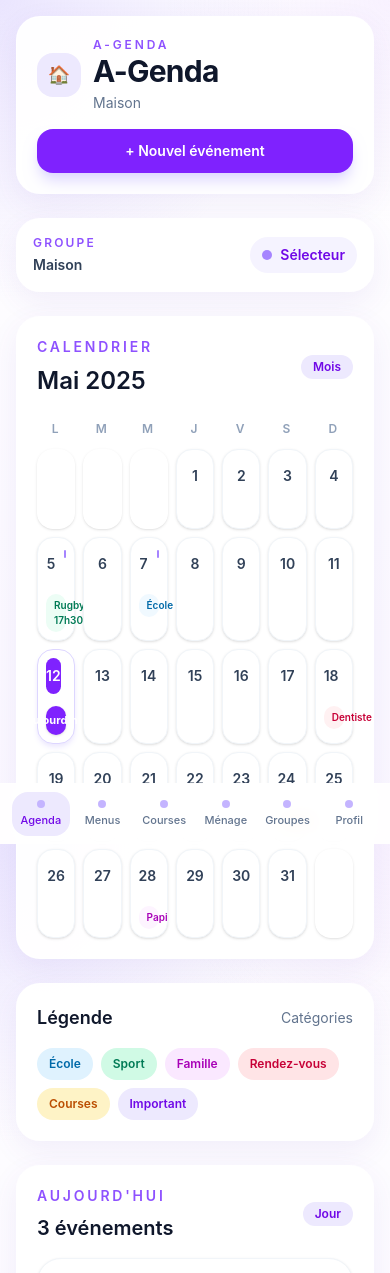
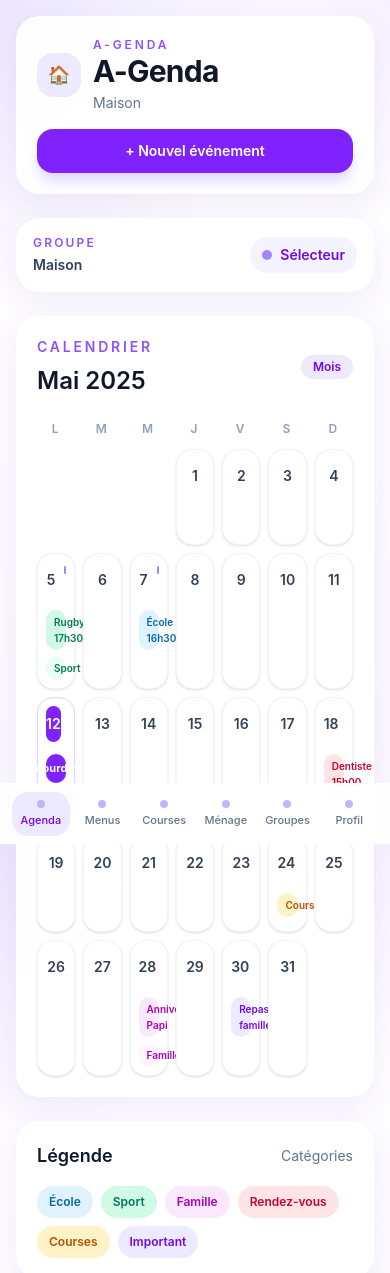
Before and after one commit to StephaneVenier/a-genda, a Next.js app: page / in a window 390 px wide. Shown: the top 1273 px of the page. Built offline with nearby package versions, Linux system fonts and the light colour scheme.

Commit message:
feat: refine A-Genda calendar events

```diff
--- a/app/page.tsx
+++ b/app/page.tsx
@@ -5,6 +5,22 @@ const calendarDays = [
   "19", "20", "21", "22", "23", "24", "25",
   "26", "27", "28", "29", "30", "31", "",
 ];
+
+const dayEvents: Record<string, Array<{ label: string; tone: string }>> = {
+  "5": [
+    { label: "Rugby 17h30", tone: "bg-emerald-100 text-emerald-700" },
+    { label: "Sport", tone: "bg-emerald-50 text-emerald-700" },
+  ],
+  "7": [{ label: "École 16h30", tone: "bg-sky-100 text-sky-700" }],
+  "12": [{ label: "Aujourd'hui", tone: "bg-violet-600 text-white" }],
+  "18": [{ label: "Dentiste 15h00", tone: "bg-rose-100 text-rose-700" }],
+  "24": [{ label: "Courses", tone: "bg-amber-100 text-amber-700" }],
+  "28": [
+    { label: "Anniversaire Papi", tone: "bg-fuchsia-100 text-fuchsia-700" },
+    { label: "Famille", tone: "bg-fuchsia-50 text-fuchsia-700" },
+  ],
+  "30": [{ label: "Repas famille", tone: "bg-violet-100 text-violet-700" }],
+};
 
 const todayEvents = [
   {
@@ -30,11 +46,7 @@ const todayEvents = [
   },
 ];
 
-const upcomingEvents = [
-  "Courses — Passage au supermarché",
-  "Anniversaire Papi",
-  "Repas famille",
-];
+const upcomingEvents = ["Courses — Passage au supermarché", "Anniversaire Papi", "Repas famille"];
 
 const categories = [
   { label: "École", style: "bg-sky-100 text-sky-700" },
@@ -50,7 +62,7 @@ const navItems = ["Agenda", "Menus", "Courses", "Ménage", "Groupes", "Profil"];
 export default function HomePage() {
   return (
     <main className="min-h-screen px-4 py-4 text-slate-900 sm:px-6 lg:px-8 lg:py-6">
-      <div className="mx-auto grid max-w-7xl gap-6 lg:grid-cols-[250px_minmax(0,1fr)]">
+      <div className="mx-auto grid max-w-7xl gap-6 lg:grid-cols-[240px_minmax(0,1fr)]">
         <aside className="hidden lg:flex lg:flex-col">
           <div className="glass-card flex h-full flex-col p-5">
             <div>
@@ -140,7 +152,7 @@ export default function HomePage() {
             </div>
           </div>
 
-          <div className="grid gap-6 xl:grid-cols-[minmax(0,1.7fr)_360px]">
+          <div className="grid gap-6 xl:grid-cols-[minmax(0,1.8fr)_360px]">
             <section className="space-y-6">
               <article className="glass-card p-5 md:p-6">
                 <div className="mb-5 flex items-center justify-between gap-3">
@@ -166,18 +178,14 @@ export default function HomePage() {
                   ))}
                   {calendarDays.map((day, index) => {
                     const isToday = day === "12";
-                    const hasDot = ["5", "7", "12", "18", "24", "28"].includes(day);
+                    const events = dayEvents[day] ?? [];
                     return (
                       <div
                         key={`${day}-${index}`}
                         className={[
-                          "min-h-20 rounded-2xl border p-2 sm:min-h-24",
-                          day
-                            ? "border-slate-100 bg-white"
-                            : "border-transparent bg-transparent",
-                          isToday
-                            ? "border-violet-200 bg-violet-50/80 shadow-md shadow-violet-100"
-                            : "shadow-sm",
+                          "min-h-24 rounded-2xl border p-2 sm:min-h-28",
+                          day ? "border-slate-100 bg-white shadow-sm" : "border-transparent bg-transparent",
+                          isToday ? "border-violet-200 bg-violet-50/80 shadow-md shadow-violet-100" : "",
                         ].join(" ")}
                       >
                         {day ? (
@@ -191,7 +199,7 @@ export default function HomePage() {
                               >
                                 {day}
                               </span>
-                              {hasDot ? (
+                              {events.length > 0 ? (
                                 <span className="mt-1 h-2 w-2 rounded-full bg-violet-400" />
                               ) : null}
                             </div>
@@ -200,33 +208,16 @@ export default function HomePage() {
                                 Aujourd&apos;hui
                               </p>
                             ) : null}
-                            {!isToday && hasDot ? (
+                            {events.length > 0 ? (
                               <div className="mt-3 space-y-1.5">
-                                {day === "5" ? (
-                                  <div className="rounded-xl bg-emerald-50 px-2 py-1 text-[10px] font-semibold text-emerald-700">
-                                    Rugby 17h30
+                                {events.map((event) => (
+                                  <div
+                                    key={event.label}
+                                    className={`rounded-xl px-2 py-1 text-[10px] font-semibold leading-4 ${event.tone}`}
+                                  >
+                                    {event.label}
                                   </div>
-                                ) : null}
-                                {day === "7" ? (
-                                  <div className="rounded-xl bg-sky-50 px-2 py-1 text-[10px] font-semibold text-sky-700">
-                                    École
-                                  </div>
-                                ) : null}
-                                {day === "18" ? (
-                                  <div className="rounded-xl bg-rose-50 px-2 py-1 text-[10px] font-semibold text-rose-700">
-                                    Dentiste
-                                  </div>
-                                ) : null}
-                                {day === "24" ? (
-                                  <div className="rounded-xl bg-amber-50 px-2 py-1 text-[10px] font-semibold text-amber-700">
-                                    Courses
-                                  </div>
-                                ) : null}
-                                {day === "28" ? (
-                                  <div className="rounded-xl bg-fuchsia-50 px-2 py-1 text-[10px] font-semibold text-fuchsia-700">
-                                    Papi
-                                  </div>
-                                ) : null}
+                                ))}
                               </div>
                             ) : null}
                           </>
```
